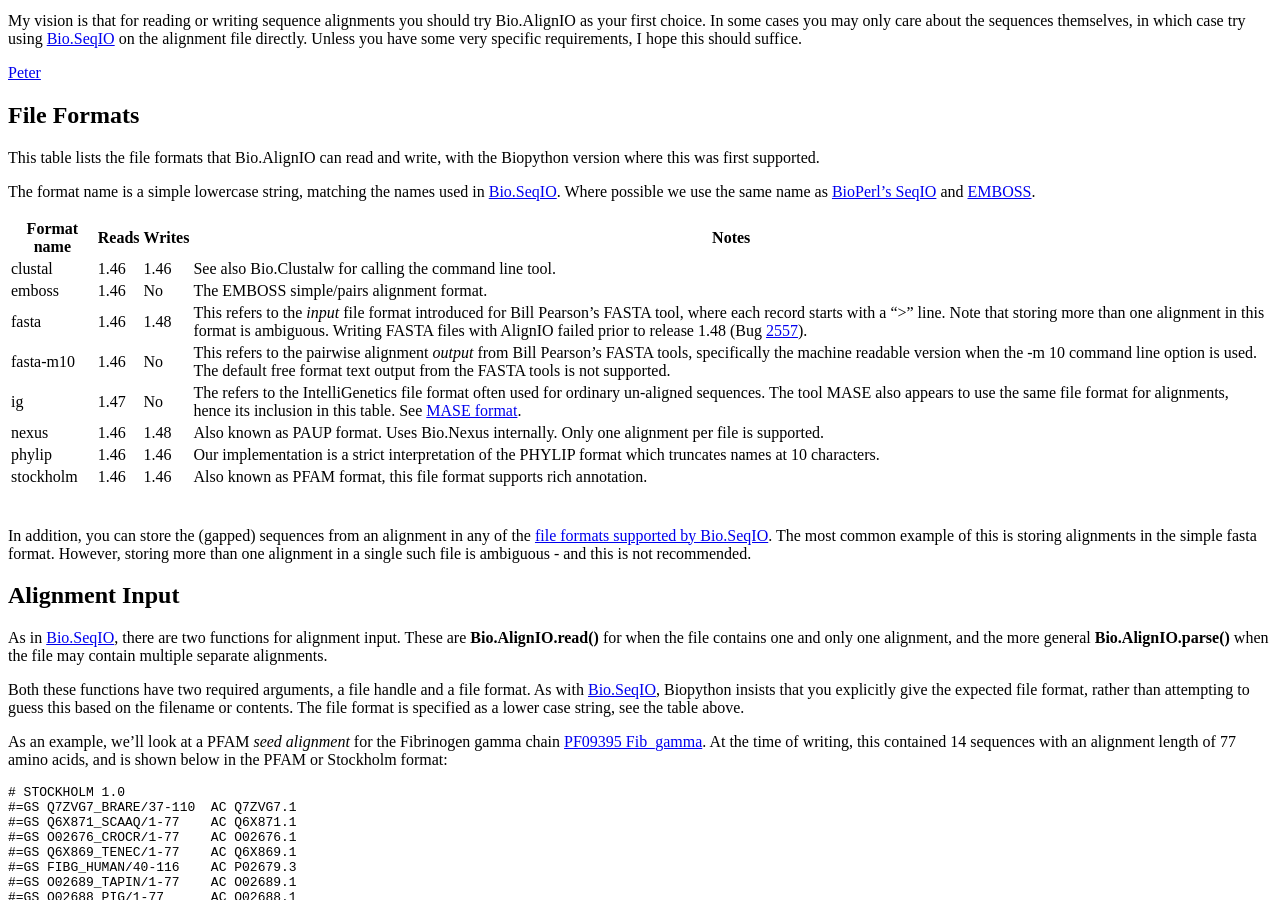
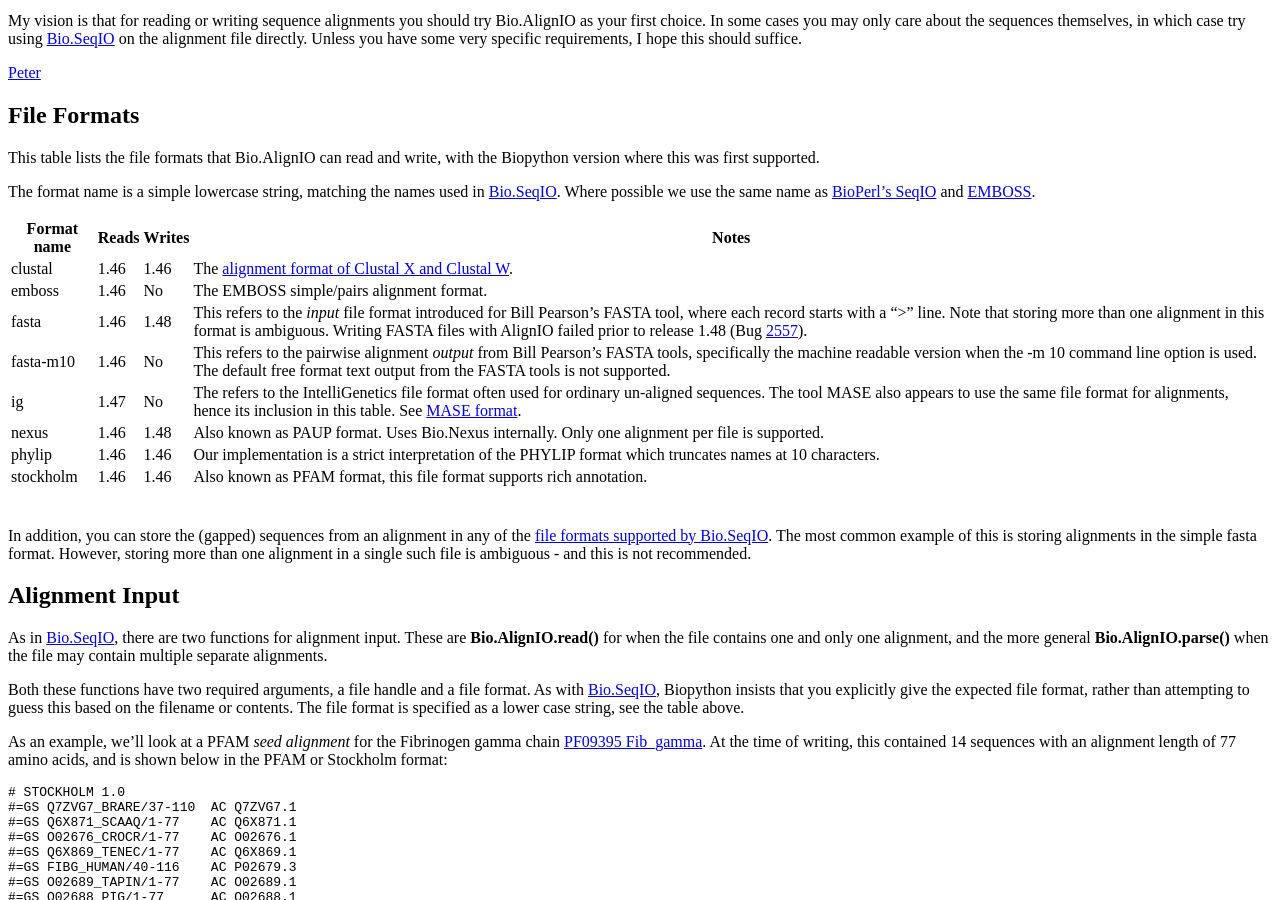
Before and after one commit to biopython/biopython.github.io, a Jekyll site: the page built from wiki/AlignIO.md, in a window 1280 px wide and 900 px high, scrolled down 361 px. Built offline with Jekyll 4.4.1, drawn with Linux system fonts in a browser that asks for light colours.

Commit message:
/* File Formats */

```diff
--- a/wiki/AlignIO.md
+++ b/wiki/AlignIO.md
@@ -57,7 +57,7 @@ The format name is a simple lowercase string, matching the names used in
 
 | Format name | Reads | Writes | Notes                                                                                                                                                                                                                                                                                                                               |
 |-------------|-------|--------|-------------------------------------------------------------------------------------------------------------------------------------------------------------------------------------------------------------------------------------------------------------------------------------------------------------------------------------|
-| clustal     | 1.46  | 1.46   | See also Bio.Clustalw for calling the command line tool.                                                                                                                                                                                                                                                                            |
+| clustal     | 1.46  | 1.46   | The [alignment format of Clustal X and Clustal W](bp:ClustalW_multiple_alignment_format "wikilink").                                                                                                                                                                                                                                |
 | emboss      | 1.46  | No     | The EMBOSS simple/pairs alignment format.                                                                                                                                                                                                                                                                                           |
 | fasta       | 1.46  | 1.48   | This refers to the *input* file format introduced for Bill Pearson's FASTA tool, where each record starts with a "&gt;" line. Note that storing more than one alignment in this format is ambiguous. Writing FASTA files with AlignIO failed prior to release 1.48 (Bug [2557](http://bugzilla.open-bio.org/show_bug.cgi?id=2557)). |
 | fasta-m10   | 1.46  | No     | This refers to the pairwise alignment *output* from Bill Pearson's FASTA tools, specifically the machine readable version when the -m 10 command line option is used. The default free format text output from the FASTA tools is not supported.                                                                                    |
```
Also changed, not shown: 1 other file.
